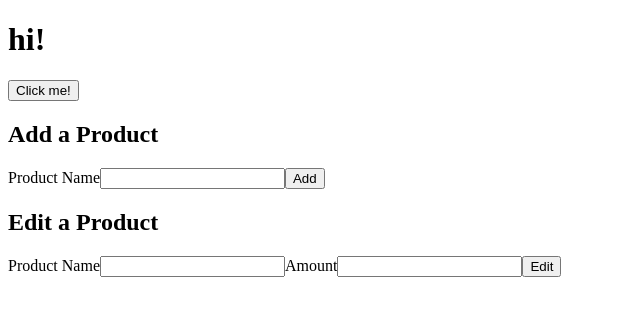
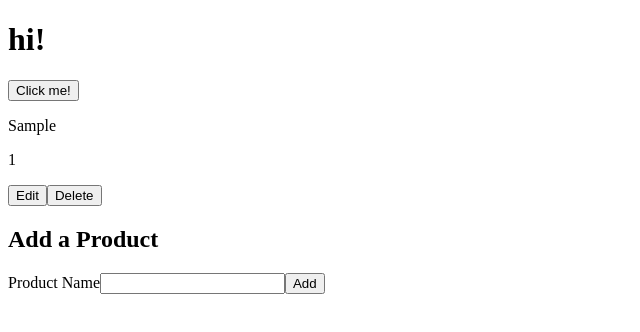
Before and after one commit to caroham/react-bits, a React (Create React App) app: page / in a window 1280 px wide. Both pictures are taken after typing "Sample" into the empty fields and a click on the input "Add". Shown: the top 332 px of the page, without its empty margins (0-640 px from the left). Built offline with nearby package versions, Linux system fonts and the light colour scheme.

Commit message:
basic functionality without backend

```diff
--- a/src/App.js
+++ b/src/App.js
@@ -3,7 +3,6 @@ import './App.css';
 
 import Form from './sub-components/Form';
 import List from './sub-components/List';
-import EditForm from './sub-components/EditForm';
 
 class App extends Component {
   constructor(props) {
@@ -25,6 +24,7 @@ class App extends Component {
 
   addItem(name) {
     let items = this.state.items;
+    console.log("in addItem, items: ", items, name);
     items.push({name: name, amount: 1});
     this.setState({items});
   }
@@ -47,9 +47,8 @@ class App extends Component {
       <div className="App">
         <h1>{this.state.message}</h1>
         <button onClick={this.changeMessage}>Click me!</button>
-        <List items={this.state.items} edit={this.editItem}/>
+        <List items={this.state.items} edit={this.editItem} delete={this.deleteItem}/>
         <Form add={this.addItem}/>
-        <EditForm edit={this.editItem} />
       </div>
     );
   }
--- a/src/sub-components/EditForm.js
+++ b/src/sub-components/EditForm.js
@@ -5,8 +5,9 @@ class EditForm extends Component {
     constructor(props) {
         super(props);
         this.state = {
-            prodName:"",
-            amount:"",
+            prodName: this.props.prodName,
+            amount: this.props.amount,
+            idx: this.props.idx,
         };
         this.handleChange = this.handleChange.bind(this);
         this.handleSubmit = this.handleSubmit.bind(this);
@@ -18,7 +19,8 @@ class EditForm extends Component {
 
     handleSubmit(e) {
         e.preventDefault();
-        this.props.edit()
+        this.props.edit(this.state.prodName, this.state.idx, this.state.amount);
+        this.props.changeEditMode();
     }
 
     render() {
@@ -27,10 +29,10 @@ class EditForm extends Component {
             <h2>Edit a Product</h2>
             <form onSubmit={this.handleSubmit}>
                 <label>Product Name</label>
-                <input type="text" name="prodName" value="" onChange={this.handleChange}></input>
+                <input type="text" name="prodName" value={this.state.prodName} onChange={this.handleChange}></input>
                 <label>Amount</label>
-                <input type="number" name="amount" onChange={this.handleChange}></input>
-                <input type="submit" value="Edit"></input>
+                <input type="number" name="amount" value={this.state.amount} onChange={this.handleChange}></input>
+                <input type="submit" value="Save"></input>
             </form>
             </div>
         );
--- a/src/sub-components/Form.js
+++ b/src/sub-components/Form.js
@@ -12,12 +12,15 @@ class Form extends Component {
     }
 
     handleChange(e) {
+        console.log("handling change: ", this.state.prodName);
         this.setState({prodName: e.target.value});
     }
 
     handleSubmit(e) {
         e.preventDefault();
-        this.props.add(e.target.value)
+        console.log("in submit: ", e.target.prodName.value);
+        this.props.add(e.target.prodName.value);
+        this.setState({prodName: ""});
     }
 
     render() {
@@ -26,7 +29,7 @@ class Form extends Component {
             <h2>Add a Product</h2>
             <form onSubmit={this.handleSubmit}>
                 <label>Product Name</label>
-                <input type="text" name="prodName" value="" onChange={this.handleChange}></input>
+                <input type="text" name="prodName" value={this.state.prodName} onChange={this.handleChange}></input>
                 <input type="submit" value="Add"></input>
             </form>
             </div>
--- a/src/sub-components/List.js
+++ b/src/sub-components/List.js
@@ -4,13 +4,32 @@ import '../App.css';
 import EditForm from './EditForm';
 
 class ItemDetail extends Component {
+    constructor(props) {
+        super(props);
+        this.state= {
+            editMode: false,
+        };
+        this.changeEditMode = this.changeEditMode.bind(this);
+    }
+
+    changeEditMode() {
+        this.setState({editMode: false});
+    }
 
     render() {
-        return (
-            <div className="ItemDetail">
-                <p>test</p>
+        return (<div className="ItemDetail">{
+            this.state.editMode ?
+                <EditForm edit={this.props.edit} changeEditMode={this.changeEditMode} idx={this.props.idx} prodName={this.props.prodName} amount={this.props.amount}/>
+            :
+            <div>
+                <p>{this.props.prodName}</p>
+                <p>{this.props.amount}</p>
+                <button onClick={() => {
+                    this.setState({editMode: true});
+                }}>Edit</button>
+                <button onClick={() => this.props.delete(this.props.idx)}>Delete</button>
             </div>
-        );
+            }</div>);
     }
 }
 
@@ -26,11 +45,13 @@ class List extends Component {
     }
 
     render() {
-        return (
-            <div className="List">
+        return this.props.items
+        .map((item, idx) => {
+            return (
+                <ItemDetail key={idx} idx={idx} prodName={item.name} amount={item.amount} edit={this.props.edit} delete={this.props.delete} />
+            )}
+        )
 
-            </div>
-        );
     }
 }
 
```
